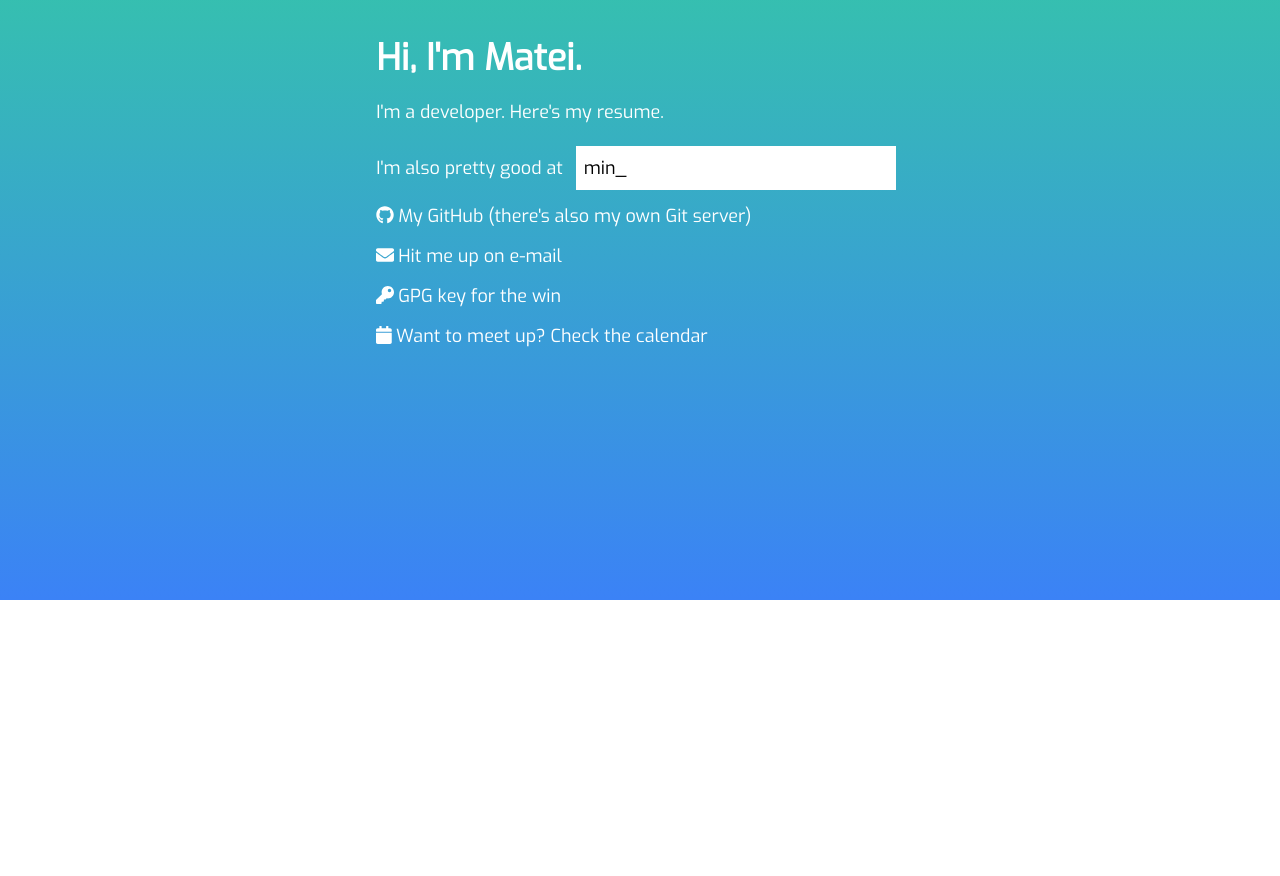
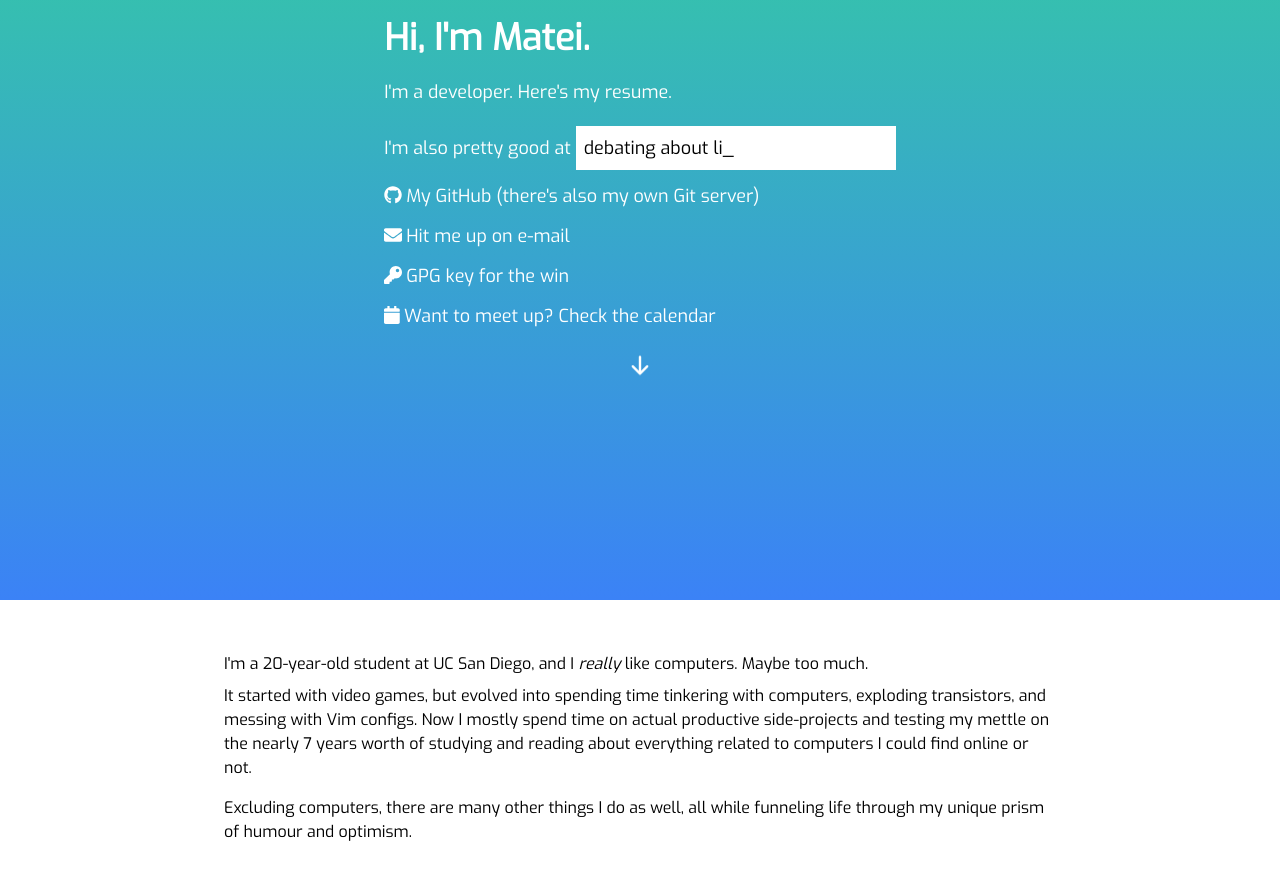
Before and after one commit to StormFireFox1/Homepage-Old, a Next.js app: page / in a window 1280 px wide. Shown: the part 200-1076 px from the top of the page. Before the commit the page ends 896 px from the top, so only its background shows below. Built offline with nearby package versions, Linux system fonts and the light colour scheme.

Commit message:
Add "About Me" section

```diff
--- /dev/null
+++ b/components/AboutMe.tsx
@@ -0,0 +1,25 @@
+import { DateTime } from "luxon";
+import { Ref } from "react";
+
+interface AboutMeProps {
+  aboutMeRef: Ref<HTMLElement>;
+}
+
+const AboutMe = (props: AboutMeProps) => {
+  const { aboutMeRef } = props;
+  const birthday = DateTime.fromISO('2001-02-27T09:00:00.000');
+  // toFixed truncates decimal digits from number.
+  const age = birthday.until(DateTime.now()).length('years').toFixed(0);
+  return (
+    <main ref={aboutMeRef} className="w-screen max-w-4xl min-h-screen h-24 mx-auto my-auto p-8 max-h-96 font-exo">
+      <p className="pt-5">I&apos;m a {age}-year-old student at UC San Diego, and I <i>really</i> like computers. Maybe too much.</p>
+      <p className="py-2">It started with video games, but evolved into spending time tinkering with computers, exploding
+        transistors, and messing with Vim configs. Now I mostly spend time on actual productive side-projects
+        and testing my mettle on the nearly 7 years worth of studying and reading about everything related to
+        computers I could find online or not.</p>
+      <p className="py-2">Excluding computers, there are many other things I do as well, all while funneling life through my unique prism of humour and optimism.</p>
+    </main>
+  );
+};
+
+export default AboutMe;
--- a/components/CommandLineBox.tsx
+++ b/components/CommandLineBox.tsx
@@ -36,7 +36,7 @@ const stuffImGoodAt = [
 ];
 
 const CommandLineBox = () => {
-  const [content, setContent] = useState('_');
+  const [content, setContent] = useState('');
   const [previousContent, setPreviousContent] = useState('');
 
   const shuffleContent = () => {
@@ -64,7 +64,7 @@ const CommandLineBox = () => {
   );
 
   return (
-    <span className="bg-white w-80 py-2 px-2 mx-2 inline-block text-black">
+    <span className="bg-white w-80 py-2 px-2 inline-block text-black">
       <InfiniteTyping />
     </span>
   );
--- a/pages/index.tsx
+++ b/pages/index.tsx
@@ -2,25 +2,32 @@ import { faGithub } from '@fortawesome/free-brands-svg-icons';
 import Head from 'next/head';
 import Link from 'next/link';
 import { faCalendar, faEnvelope, faKey } from '@fortawesome/free-solid-svg-icons';
+import { ArrowDownIcon } from '@heroicons/react/solid';
+import { DateTime } from 'luxon';
+import AboutMe from 'components/AboutMe';
 import SplashLink from 'components/SplashLink';
 import CommandLineBox from 'components/CommandLineBox';
+import { useRef } from 'react';
 
 export default function Home() {
+  const aboutMeRef = useRef(null);
+  const scrollToAboutMe = () => {
+    aboutMeRef.current.scrollIntoView({
+      behavior: 'smooth',
+    });
+  }
   return (
-    <div>
+    <>
       <Head>
         <title>ツ</title>
-        <meta name="description" content="A personal webpage. Now in Next.js, because why not." />
-        <link rel="icon" href="/favicon.ico" />
-        <link href="https://fonts.googleapis.com/css?family=Exo" rel="stylesheet" />
       </Head>
-      <div className="w-screen h-screen overflow-hidden relative flex justify-center items-center bg-gradient-to-t from-blue-500 to-green-400 text-white font-exo">
+      <header className="w-screen h-screen overflow-hidden relative flex flex-col justify-center items-center bg-gradient-to-t from-blue-500 to-green-400 text-white font-exo p-8">
         <div className="text-lg">
           <h1 className="text-4xl font-semibold"> Hi, I&apos;m Matei.</h1>
           <p className="text-lg py-5">
             I&apos;m a developer.
             {' '}
-            <Link href="Resume.pdf"><a>Here&apos;s my resume.</a></Link>
+            <Link href="/Resume.pdf"><a>Here&apos;s my resume.</a></Link>
           </p>
           <p>
             I&apos;m also pretty good at
@@ -39,7 +46,7 @@ export default function Home() {
           />
           <SplashLink
             icon={faKey}
-            url="Storm_FireFox1.asc"
+            url="/Storm_FireFox1.asc"
             entry="GPG key for the win"
           />
           <SplashLink
@@ -48,8 +55,9 @@ export default function Home() {
             entry="Want to meet up? Check the calendar"
           />
         </div>
-      </div>
-      <div className="w-screen h-24 overflow-hidden relative flex" />
-    </div>
+        <ArrowDownIcon className="animate-bounce w-6 h-6 relative mt-4 mb-0 cursor-pointer" onClick={scrollToAboutMe}/>
+      </header>
+      <AboutMe aboutMeRef={aboutMeRef}/>
+    </>
   );
 }
```
